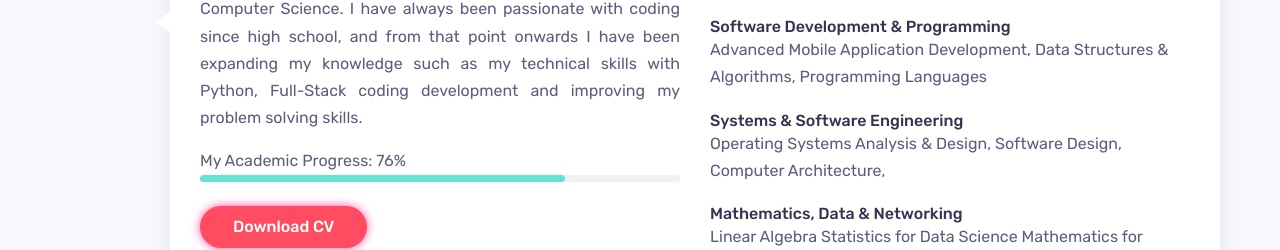
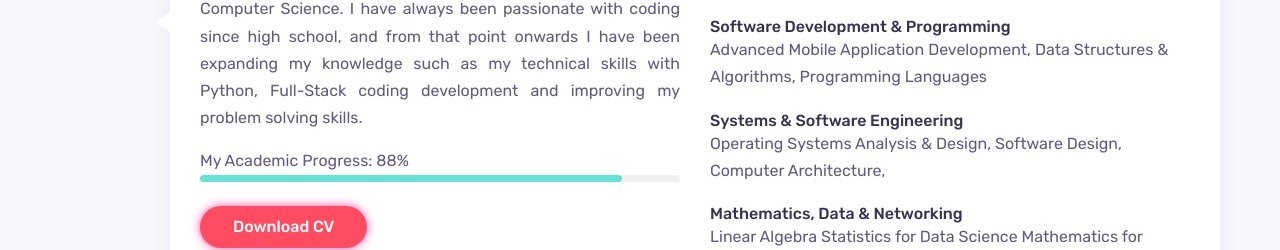
Before and after one commit to JuliCoolLevi/portfolio, a React (Vite) app: page / in a window 1280 px wide. Shown: the part 1077-1327 px from the top of the page. Built offline with nearby package versions, Linux system fonts and the light colour scheme.

Commit message:
Updated portfolio to fit the percentage

```diff
--- a/src/components/about/About.jsx
+++ b/src/components/about/About.jsx
@@ -26,7 +26,7 @@ const About = () => {
 
 
                         <span className='skills__number'>
-                            My Academic Progress: 76%
+                            My Academic Progress: 88%
                         </span>
 
                         <div className='skills__bar'>
--- a/src/components/about/about.css
+++ b/src/components/about/about.css
@@ -65,7 +65,7 @@
 
 .skills__percentage, .academic {
     display: block;
-    width: 76%;
+    width: 88%;
     background-color: rgb(64, 224, 208);
     animation: flicker 1.5s infinite alternate;
 }
```
